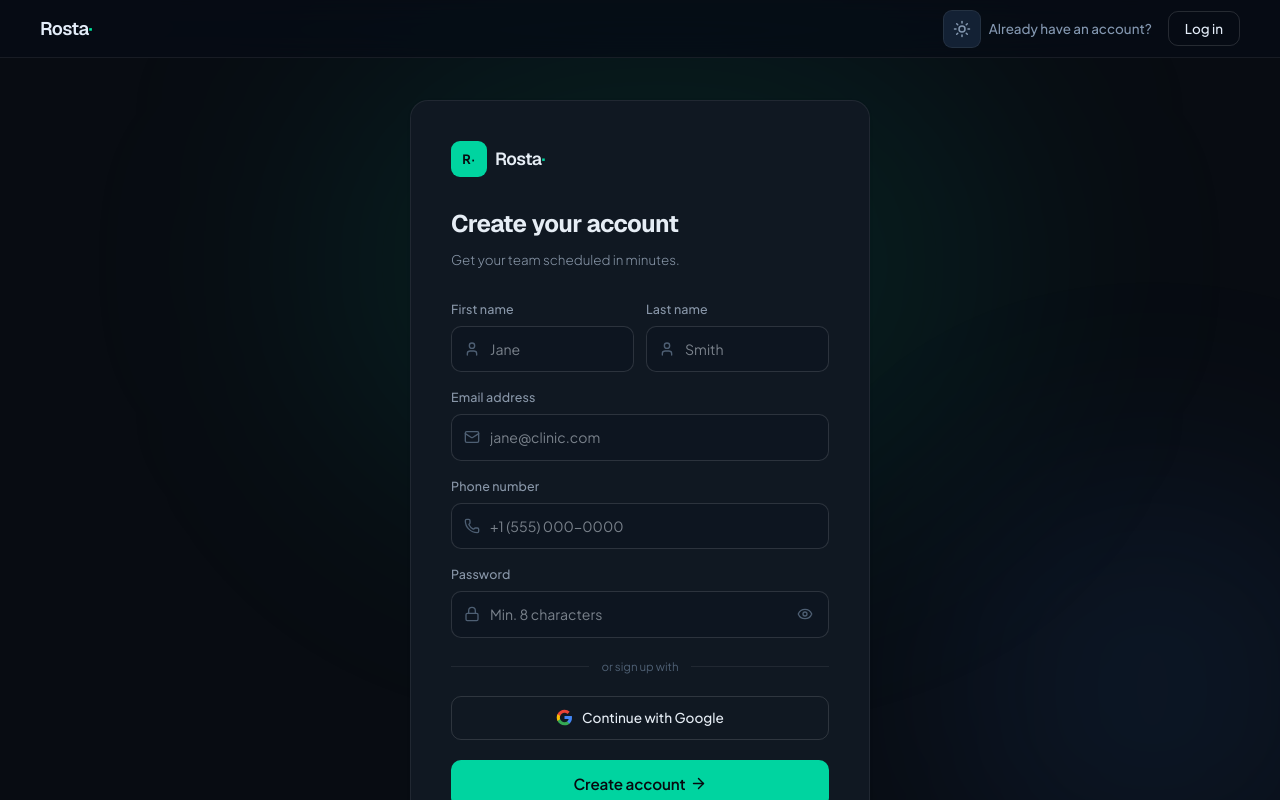
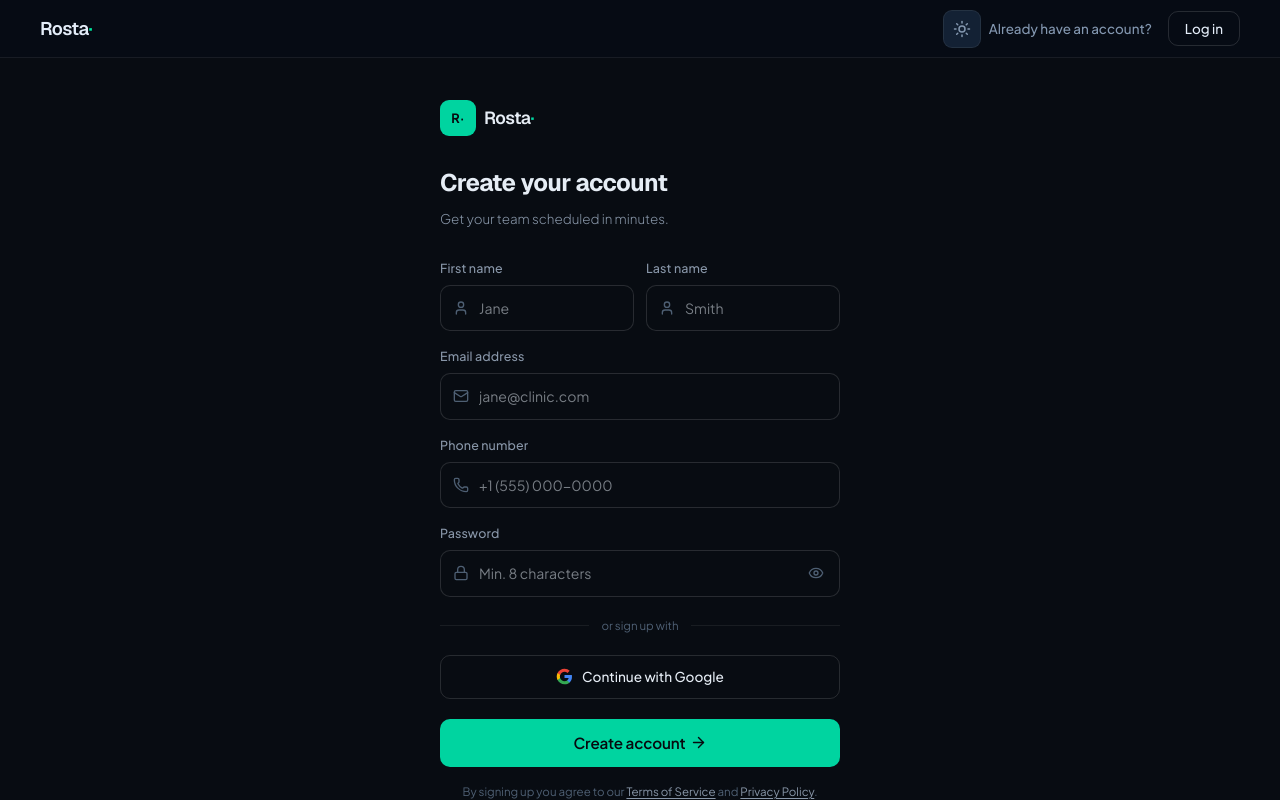
Before and after one commit to zohaib10/nex-shift, a Next.js app in the folder web/: page /signup in a window 1280 px wide. Shown: the top 800 px of the page. Built offline with nearby package versions, Linux system fonts and the light colour scheme.

Commit message:
feat: signup and login

```diff
--- a/web/src/app/signup/page.tsx
+++ b/web/src/app/signup/page.tsx
@@ -69,13 +69,8 @@
         </div>
       </nav>
 
-      <div className="fixed inset-0 overflow-hidden pointer-events-none z-0">
-        <div className="absolute rounded-full blur-[120px] w-[400px] h-[400px] md:w-[700px] md:h-[500px] bg-acc-bg top-0 left-1/2 -translate-x-1/2 animate-[var(--animate-od1)]" />
-        <div className="absolute rounded-full blur-[120px] w-[350px] h-[350px] md:w-[400px] md:h-[400px] bg-blu-bg bottom-[-100px] right-[-80px] animate-[var(--animate-od2)]" />
-      </div>
-
       <div className="flex-1 flex flex-col justify-start items-center p-6 md:p-[40px_24px_60px] pt-[84px] md:pt-[100px] relative z-10 w-full min-h-[100svh]">
-        <div className="w-full max-w-[460px] my-auto bg-surf border border-brd rounded-[18px] p-6 sm:p-[40px] relative z-20 shadow-sm transition-all duration-300 animate-up">
+        <div className="w-full max-w-[400px] my-auto relative z-20 animate-up">
           <div className="flex items-center gap-[8px] mb-[28px]">
             <div className="w-[36px] h-[36px] bg-acc rounded-[9px] flex items-center justify-center text-[0.8rem] font-[700] text-[#07090E]">R·</div>
             <span className="font-geist text-[1.1rem] font-[600] tracking-[-0.03em] text-tx">Rosta<span className="text-acc">·</span></span>
@@ -96,7 +91,7 @@
                       placeholder="Jane"
                       value={form.fname}
                       onChange={e => { setForm({...form, fname: e.target.value}); setErrors({...errors, fname: false}); }}
-                      className={`w-full bg-bg2 border ${errors.fname ? 'border-red-500 bg-red-500/10 focus:border-red-500' : 'border-brd2 focus:border-acc'} rounded-[10px] py-[11px] pr-[13px] pl-[38px] text-[0.88rem] text-tx outline-none transition-all duration-200 focus:ring-[3px] focus:ring-acc-brd`}
+                      className={`w-full bg-bg border ${errors.fname ? 'border-red-500 bg-red-500/10 focus:border-red-500' : 'border-brd2 focus:border-acc'} rounded-[10px] py-[11px] pr-[13px] pl-[38px] text-[0.88rem] text-tx outline-none transition-all duration-200 focus:ring-[3px] focus:ring-acc-brd`}
                     />
                   </div>
                   {errors.fname && <div className="text-[0.72rem] text-red-500 mt-[5px]">Please enter your first name</div>}
@@ -110,7 +105,7 @@
                       placeholder="Smith"
                       value={form.lname}
                       onChange={e => { setForm({...form, lname: e.target.value}); setErrors({...errors, lname: false}); }}
-                      className={`w-full bg-bg2 border ${errors.lname ? 'border-red-500 bg-red-500/10 focus:border-red-500' : 'border-brd2 focus:border-acc'} rounded-[10px] py-[11px] pr-[13px] pl-[38px] text-[0.88rem] text-tx outline-none transition-all duration-200 focus:ring-[3px] focus:ring-acc-brd`}
+                      className={`w-full bg-bg border ${errors.lname ? 'border-red-500 bg-red-500/10 focus:border-red-500' : 'border-brd2 focus:border-acc'} rounded-[10px] py-[11px] pr-[13px] pl-[38px] text-[0.88rem] text-tx outline-none transition-all duration-200 focus:ring-[3px] focus:ring-acc-brd`}
                     />
                   </div>
                   {errors.lname && <div className="text-[0.72rem] text-red-500 mt-[5px]">Please enter your last name</div>}
@@ -126,7 +121,7 @@
                     placeholder="jane@clinic.com"
                     value={form.email}
                     onChange={e => { setForm({...form, email: e.target.value}); setErrors({...errors, email: false}); }}
-                    className={`w-full bg-bg2 border ${errors.email ? 'border-red-500 bg-red-500/10 focus:border-red-500' : 'border-brd2 focus:border-acc'} rounded-[10px] py-[11px] pr-[13px] pl-[38px] text-[0.88rem] text-tx outline-none transition-all duration-200 focus:ring-[3px] focus:ring-acc-brd`}
+                    className={`w-full bg-bg border ${errors.email ? 'border-red-500 bg-red-500/10 focus:border-red-500' : 'border-brd2 focus:border-acc'} rounded-[10px] py-[11px] pr-[13px] pl-[38px] text-[0.88rem] text-tx outline-none transition-all duration-200 focus:ring-[3px] focus:ring-acc-brd`}
                   />
                 </div>
                 {errors.email && <div className="text-[0.72rem] text-red-500 mt-[5px]">Please enter a valid email</div>}
@@ -141,7 +136,7 @@
                     placeholder="+1 (555) 000-0000"
                     value={form.phone}
                     onChange={e => { setForm({...form, phone: e.target.value}); setErrors({...errors, phone: false}); }}
-                    className={`w-full bg-bg2 border ${errors.phone ? 'border-red-500 bg-red-500/10 focus:border-red-500' : 'border-brd2 focus:border-acc'} rounded-[10px] py-[11px] pr-[13px] pl-[38px] text-[0.88rem] text-tx outline-none transition-all duration-200 focus:ring-[3px] focus:ring-acc-brd`}
+                    className={`w-full bg-bg border ${errors.phone ? 'border-red-500 bg-red-500/10 focus:border-red-500' : 'border-brd2 focus:border-acc'} rounded-[10px] py-[11px] pr-[13px] pl-[38px] text-[0.88rem] text-tx outline-none transition-all duration-200 focus:ring-[3px] focus:ring-acc-brd`}
                   />
                 </div>
                 {errors.phone && <div className="text-[0.72rem] text-red-500 mt-[5px]">Please enter a valid phone number</div>}
@@ -156,7 +151,7 @@
                     placeholder="Min. 8 characters"
                     value={password}
                     onChange={e => { setPassword(e.target.value); setErrors({...errors, pass: false}); }}
-                    className={`w-full bg-bg2 border ${errors.pass ? 'border-red-500 bg-red-500/10 focus:border-red-500' : 'border-brd2 focus:border-acc'} rounded-[10px] py-[11px] pr-[40px] pl-[38px] text-[0.88rem] text-tx outline-none transition-all duration-200 focus:ring-[3px] focus:ring-acc-brd`}
+                    className={`w-full bg-bg border ${errors.pass ? 'border-red-500 bg-red-500/10 focus:border-red-500' : 'border-brd2 focus:border-acc'} rounded-[10px] py-[11px] pr-[40px] pl-[38px] text-[0.88rem] text-tx outline-none transition-all duration-200 focus:ring-[3px] focus:ring-acc-brd`}
                   />
                   <button
                     type="button"
```
